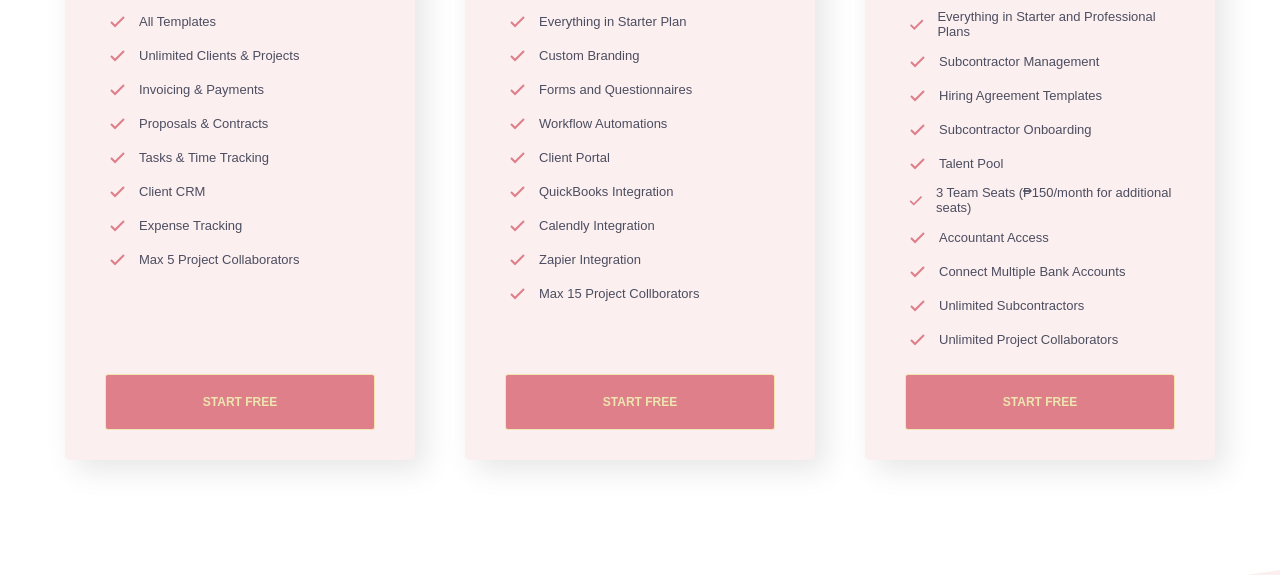
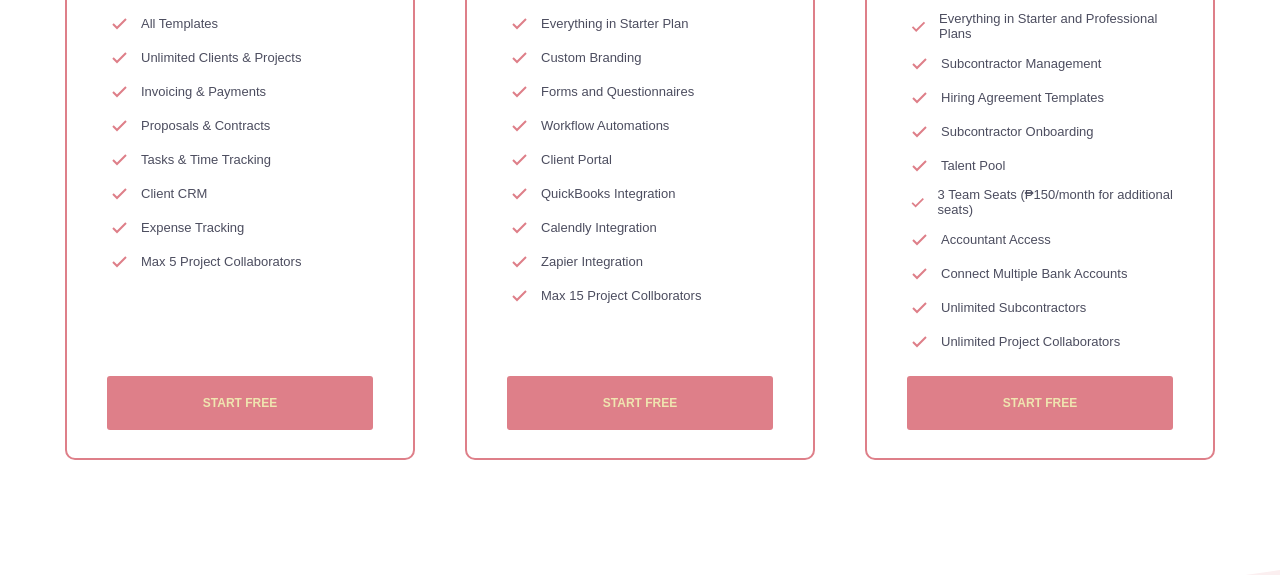
Before and after one commit to zeeneecodes/pricing-page, a website: page index.html in a window 1280 px wide. Shown: the part 557-1132 px from the top of the page. Drawn offline with Linux system fonts and the light colour scheme.

Commit message:
general scss compilation

```diff
--- a/css/style.css
+++ b/css/style.css
@@ -11,6 +11,10 @@ html {
 body {
   box-sizing: border-box;
   font-family: Arial, Helvetica, sans-serif; }
+
+::selection {
+  color: white;
+  background-color: #de7f89; }
 
 .pricing__header > h2 {
   margin-right: 5rem; }
@@ -81,34 +85,37 @@ body {
     padding: 1rem 2rem;
     background-color: transparent;
     color: #efe5b0;
-    border: 1px solid #efe5b0; }
+    border: 1px solid #efe5b0;
+    transition: all .3s; }
     .btn__nav:not(:last-child) {
       margin-right: 1.2rem; }
     .btn__nav:hover {
       background-color: #ce727c; }
   .btn__general {
     background-color: #de7f89;
+    border-style: none;
     color: #efe5b0;
-    border: 1px solid #efe5b0;
     margin-top: 1.5rem;
-    padding: 2rem 0; }
+    padding: 2rem 0;
+    transition: all .3s; }
     .btn__general:not(:last-child) {
       margin-right: 1.2rem; }
     .btn__general:hover {
       background-color: #922630; }
 
 .card {
-  background-color: #FBEFF0;
+  background-color: white;
   color: #4c4d5f;
   width: 35rem;
   height: 70rem;
-  border-radius: 5px;
+  border-radius: 1rem;
   padding: 3rem 4rem;
-  box-shadow: 1rem 1rem 3rem rgba(0, 0, 0, 0.1);
+  border: 2px solid #de7f89;
   transition: all .3s ease-out; }
   .card:hover {
     transform: scale(1.1) translateY(-1rem);
-    background-color: #fff; }
+    background-color: #FBEFF0;
+    box-shadow: 1rem 1rem 3rem rgba(0, 0, 0, 0.1); }
   .card:not(:last-child) {
     margin-right: 5rem; }
   .card__type {
@@ -189,7 +196,7 @@ body {
     visibility: hidden; }
     .dropdown__content-more-1 {
       width: 65rem;
-      height: 43.3rem;
+      height: 42.9rem;
       display: grid;
       grid-template-columns: 28rem 28rem; }
       .dropdown__content-more-1 > div {
```
